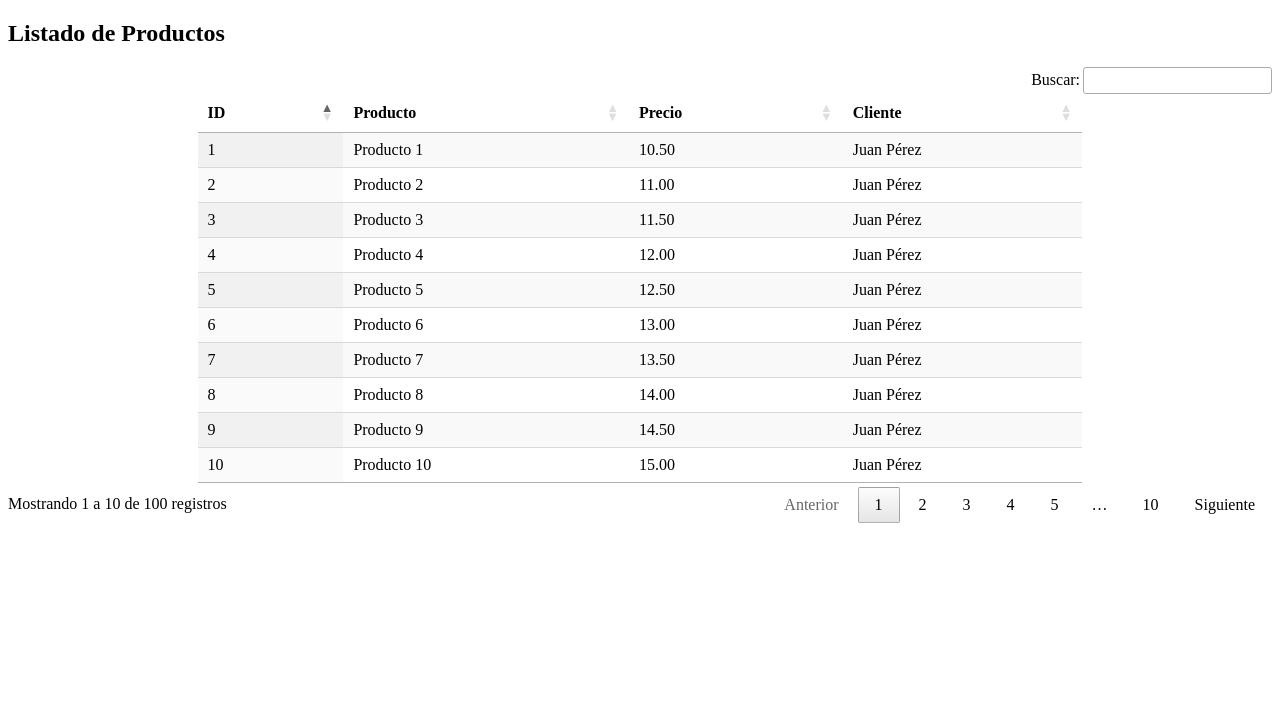
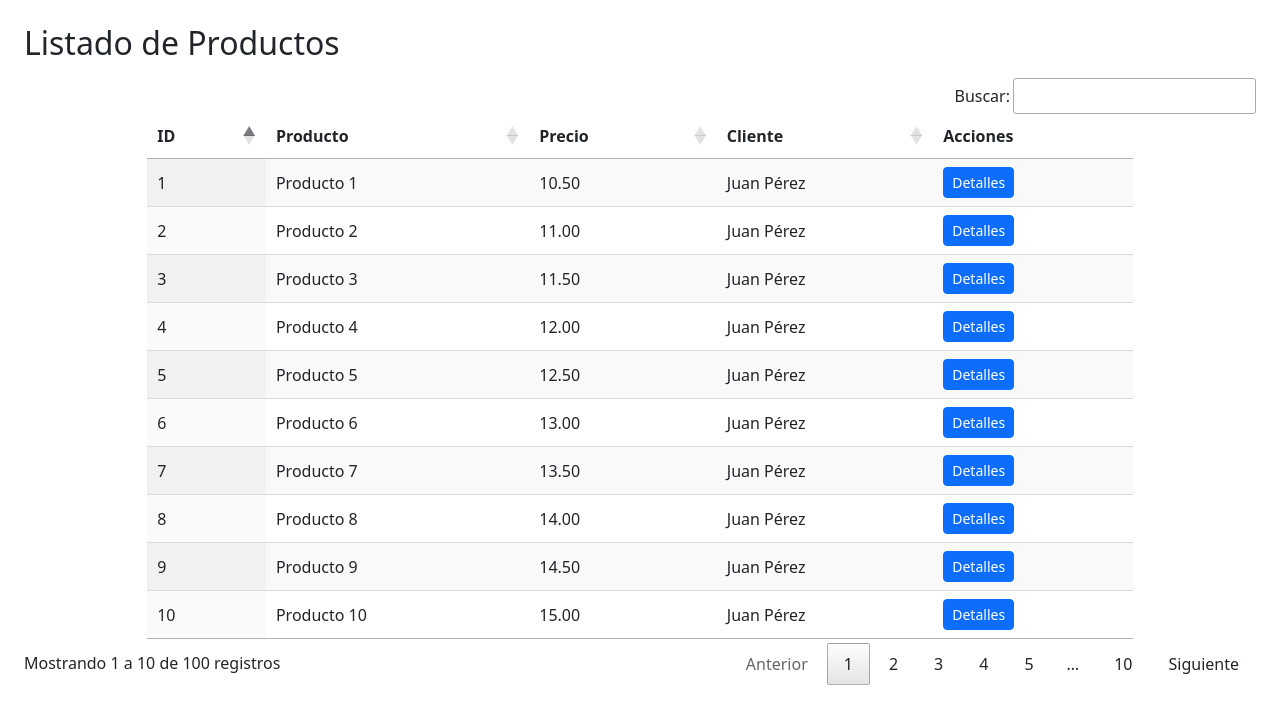
Before and after one commit to jaazielmc46-star/SISTEMA-PHP-PURO, a PHP site: page /productos/productos.php in a window 1280 px wide. Shown: the top 724 px of the page. Run offline with PHP 8.4, Linux system fonts and the light colour scheme; data comes from the database, SQL or seed files in the repository; some libraries are stand-ins or nearby versions.

Commit message:
cambios a respuesta json con boton detalles por cada registro y listo para mostrar informacion del json en el modal

```diff
--- a/productos/productos.php
+++ b/productos/productos.php
@@ -2,55 +2,77 @@
 <html lang="es">
 <head>
     <meta charset="UTF-8">
-    <title>Productos</title>
+    <title>Listado de Productos</title>
+
+    <!-- jQuery -->
     <script src="https://code.jquery.com/jquery-3.7.1.min.js"></script>
+
+    <!-- DataTables -->
     <link rel="stylesheet" href="https://cdn.datatables.net/1.13.8/css/jquery.dataTables.min.css">
     <script src="https://cdn.datatables.net/1.13.8/js/jquery.dataTables.min.js"></script>
 
-    <!-- exportar excel -->
-    <!-- Buttons CSS -->
+    <!-- DataTables Buttons -->
     <link rel="stylesheet" href="https://cdn.datatables.net/buttons/2.4.2/css/buttons.dataTables.min.css">
-
-<!-- Buttons JS -->
     <script src="https://cdn.datatables.net/buttons/2.4.2/js/dataTables.buttons.min.js"></script>
 
-<!-- Excel -->
+    <!-- Export Excel -->
     <script src="https://cdnjs.cloudflare.com/ajax/libs/jszip/3.10.1/jszip.min.js"></script>
     <script src="https://cdn.datatables.net/buttons/2.4.2/js/buttons.html5.min.js"></script>
 
-<!-- PDF -->
+    <!-- Export PDF -->
     <script src="https://cdnjs.cloudflare.com/ajax/libs/pdfmake/0.2.7/pdfmake.min.js"></script>
     <script src="https://cdnjs.cloudflare.com/ajax/libs/pdfmake/0.2.7/vfs_fonts.js"></script>
 
-<!-- Print (lo usaremos para Word) -->
+    <!-- Print -->
     <script src="https://cdn.datatables.net/buttons/2.4.2/js/buttons.print.min.js"></script>
 
+    <!-- Bootstrap -->
+    <link href="https://cdn.jsdelivr.net/npm/bootstrap@5.3.3/dist/css/bootstrap.min.css" rel="stylesheet">
+    <script src="https://cdn.jsdelivr.net/npm/bootstrap@5.3.3/dist/js/bootstrap.bundle.min.js"></script>
 </head>
-<body>
+<body class="p-4">
 
+<h2 class="mb-3">Listado de Productos</h2>
 
-<h2>Listado de Productos</h2>
-
-<table id="tablaProductos" class="display" style="width:70%">
+<table id="tablaProductos" class="display" style="width:80%">
     <thead>
         <tr>
             <th>ID</th>
             <th>Producto</th>
             <th>Precio</th>
             <th>Cliente</th>
+            <th>Acciones</th>
         </tr>
     </thead>
-    <tbody id="tablaProductos">
-        <tr>
-            <td colspan="4">Cargando...</td>
-        </tr>
-    </tbody>
 </table>
+
+<!-- MODAL -->
+<div class="modal fade" id="modalDetalles" tabindex="-1">
+  <div class="modal-dialog modal-lg">
+    <div class="modal-content">
+
+      <div class="modal-header">
+        <h5 class="modal-title">Detalles del producto</h5>
+        <button type="button" class="btn-close" data-bs-dismiss="modal"></button>
+      </div>
+
+      <div class="modal-body" id="contenidoModal">
+      </div>
+
+      <div class="modal-footer">
+        <button type="button" class="btn btn-secondary" data-bs-dismiss="modal">
+          Cerrar
+        </button>
+      </div>
+
+    </div>
+  </div>
+</div>
 
 <script>
 $(document).ready(function () {
 
-    $('#tablaProductos').DataTable({
+    const tabla = $('#tablaProductos').DataTable({
         ajax: {
             url: 'consulta_productos.php',
             dataSrc: 'data'
@@ -59,22 +81,31 @@
             { data: 'id' },
             { data: 'producto' },
             { data: 'precio' },
-            { data: 'cliente' }
+            { data: 'cliente' },
+            {
+                data: null,
+                orderable: false,
+                searchable: false,
+                render: function (data, type, row) {
+                    return `
+                        <button class="btn btn-sm btn-primary btn-detalles"
+                                data-id="${row.id}">
+                            Detalles
+                        </button>
+                    `;
+                }
+            }
         ],
         language: {
             url: '../public/datatable/i18n/es-ES.json'
         },
         dom: 'Bfrtip',
         buttons: [
-
-            // 📊 EXCEL
             {
                 extend: 'excelHtml5',
                 text: '📥 Excel',
                 title: 'Listado de Productos'
             },
-
-            // 📄 PDF
             {
                 extend: 'pdfHtml5',
                 text: '📄 PDF',
@@ -82,33 +113,31 @@
                 orientation: 'landscape',
                 pageSize: 'A4'
             },
-
-            // 📝 WORD (truco)
             {
                 extend: 'print',
                 text: '📝 Word',
-                title: 'Listado de Productos',
-                customize: function (win) {
-                    let html = win.document.body.innerHTML;
-                    let blob = new Blob(
-                        ['<html><head><meta charset="UTF-8"></head><body>' + html + '</body></html>'],
-                        { type: 'application/msword' }
-                    );
-
-                    let url = URL.createObjectURL(blob);
-                    let a = document.createElement('a');
-                    a.href = url;
-                    a.download = 'productos.doc';
-                    a.click();
+                title: 'Listado de Productos'
             }
-            }
-
         ]
     });
 
+    // CLICK EN BOTÓN DETALLES
+    $('#tablaProductos').on('click', '.btn-detalles', function () {
+        const id = $(this).data('id');
+
+        $('#contenidoModal').html(`
+            <p><strong>ID seleccionado:</strong> ${id}</p>
+            <p>Modal listo para cargar información por AJAX.</p>
+        `);
+
+        const modal = new bootstrap.Modal(
+            document.getElementById('modalDetalles')
+        );
+        modal.show();
     });
 
+});
+</script>
 
-</script>
 </body>
 </html>
```
Lines whose indentation alone changed are shown as unchanged.
